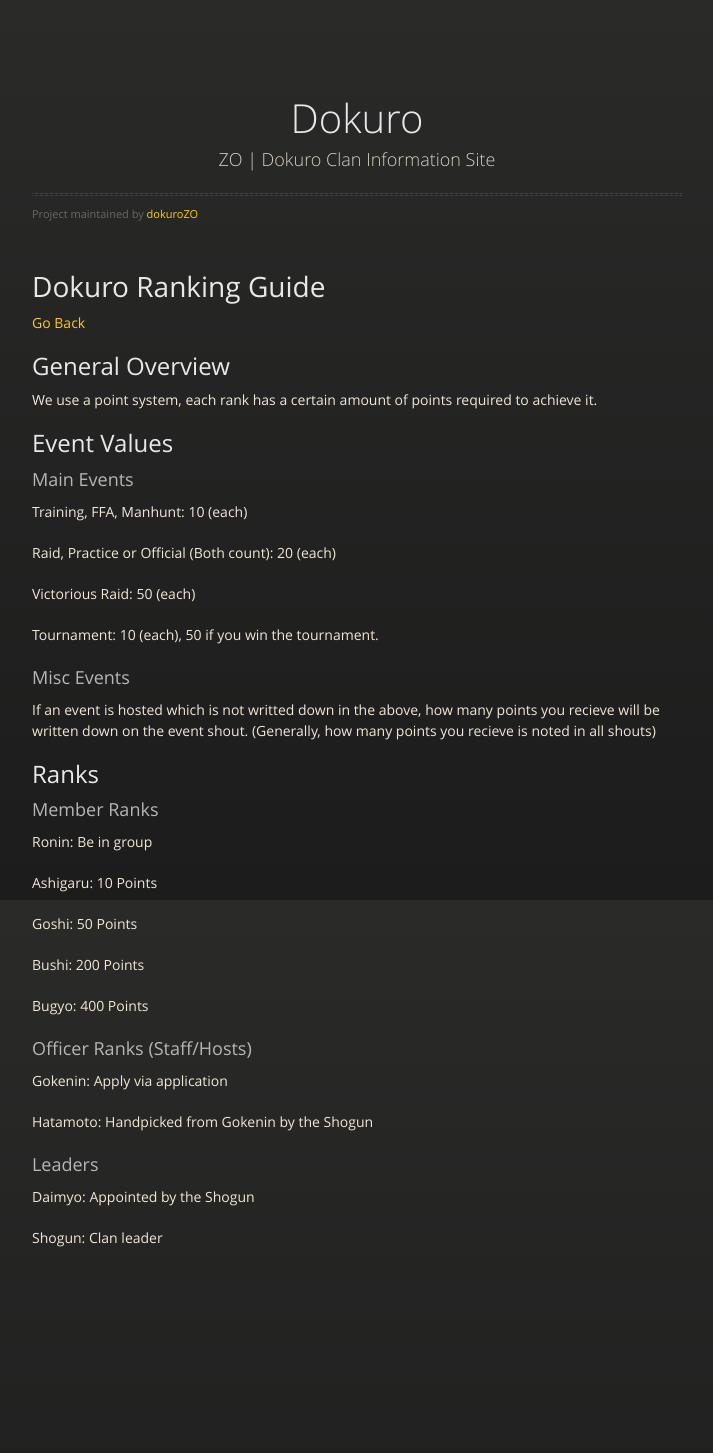
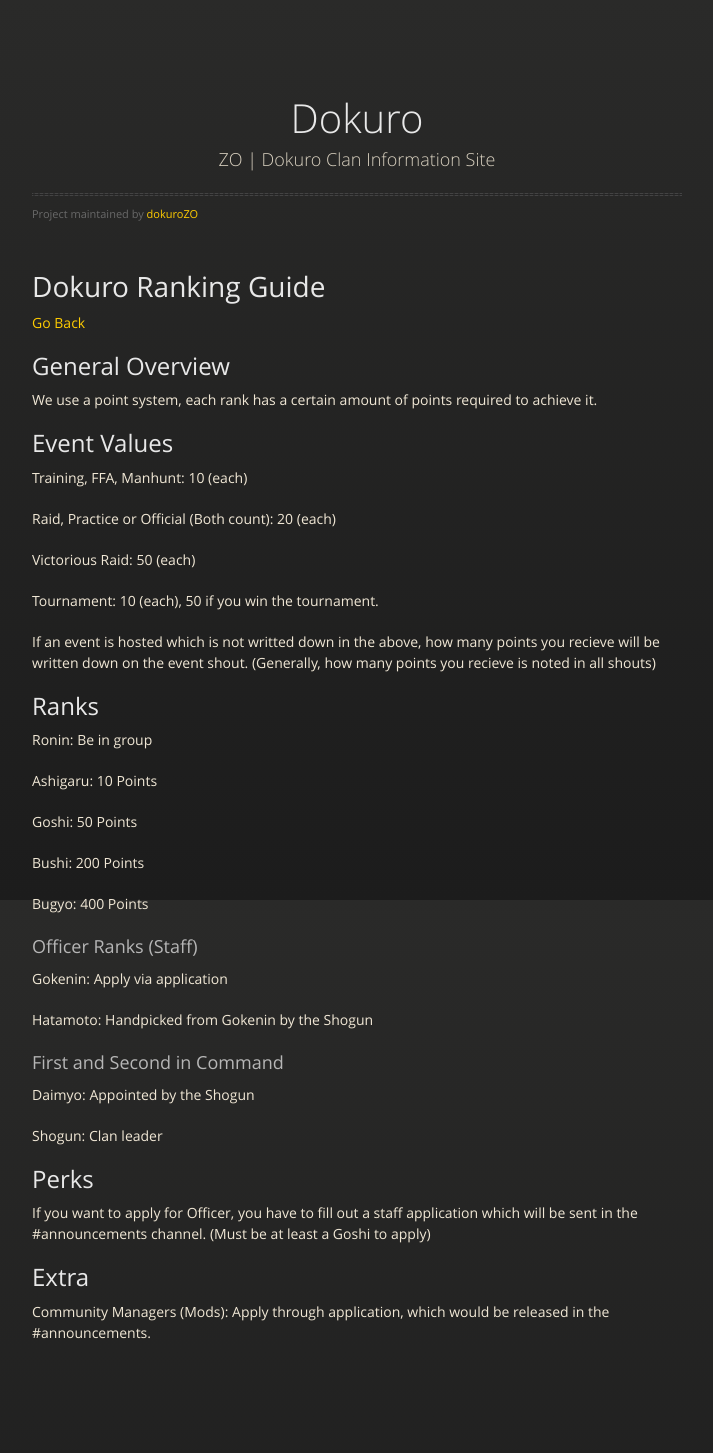
Before and after one commit to dokuroZO/Dokuro, a Jekyll site: the page built from guide.md, in a window 1280 px wide. Shown: the whole page, without its empty margins (283-996 px from the left). Built offline with Jekyll 4.4.1, drawn with Linux system fonts in a browser that asks for light colours; our own code applies the rules of GitHub Pages for plain Markdown files; before the commit the page ends 1358 px from its top, so only the background shows below that.

Commit message:
made this more appealing to nik
a

```diff
--- a/guide.md
+++ b/guide.md
@@ -8,8 +8,6 @@ We use a point system, each rank has a certain amount of points required to achi
 
 ## Event Values
 
-### Main Events
-
 Training, FFA, Manhunt: 10 (each)
 
 Raid, Practice or Official (Both count): 20 (each)
@@ -18,13 +16,9 @@ Victorious Raid: 50 (each)
 
 Tournament: 10 (each), 50 if you win the tournament.
 
-### Misc Events
-
 If an event is hosted which is not writted down in the above, how many points you recieve will be written down on the event shout. (Generally, how many points you recieve is noted in all shouts)
 
 ## Ranks
-
-### Member Ranks
 
 Ronin: Be in group
 
@@ -36,14 +30,22 @@ Bushi: 200 Points
 
 Bugyo: 400 Points
 
-### Officer Ranks (Staff/Hosts)
+### Officer Ranks (Staff)
 
 Gokenin: Apply via application
 
 Hatamoto: Handpicked from Gokenin by the Shogun
 
-### Leaders
+### First and Second in Command
 
 Daimyo: Appointed by the Shogun
 
 Shogun: Clan leader
+
+## Perks
+
+If you want to apply for Officer, you have to fill out a staff application which will be sent in the #announcements channel. (Must be at least a Goshi to apply)
+
+## Extra
+
+Community Managers (Mods): Apply through application, which would be released in the #announcements.
```
